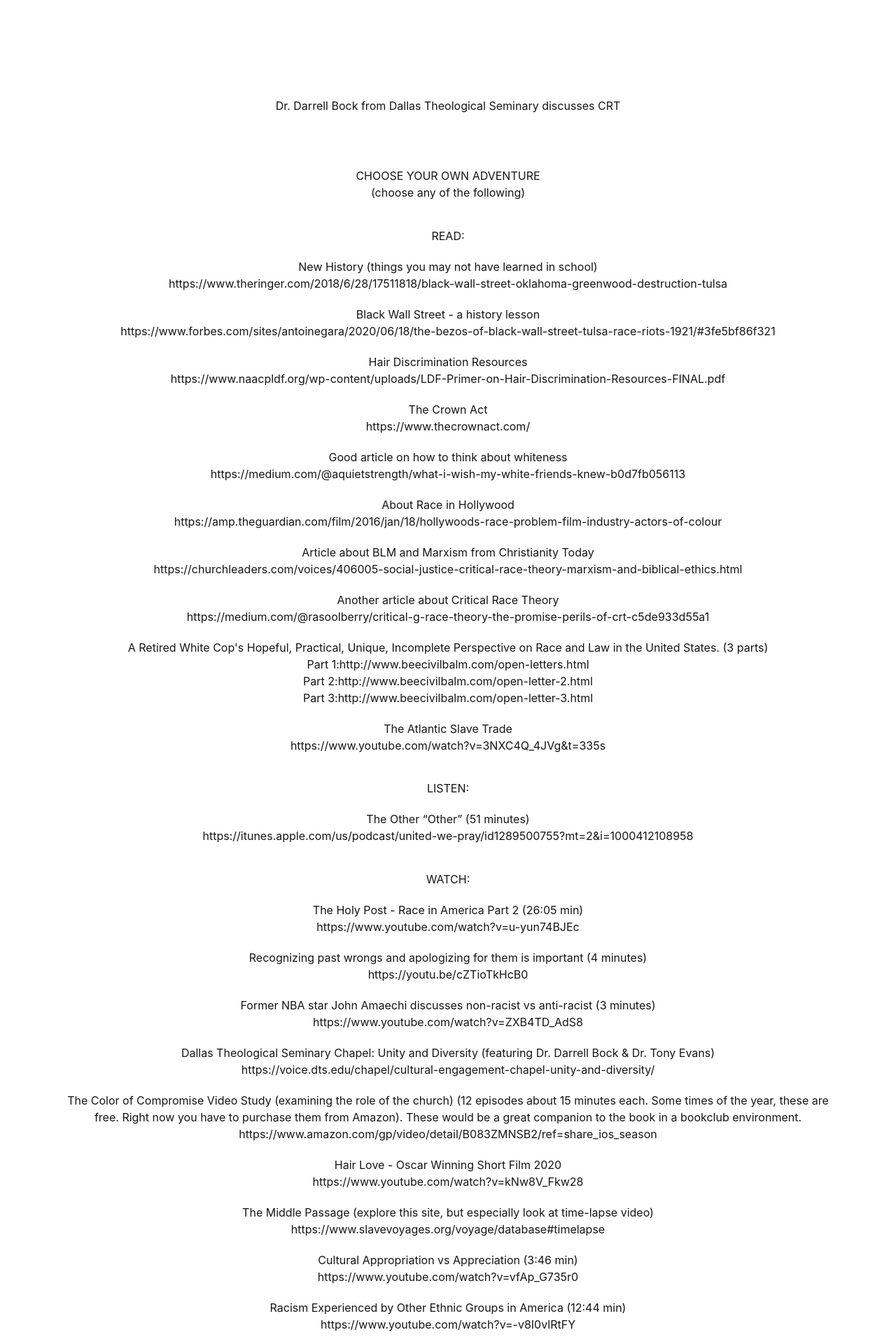
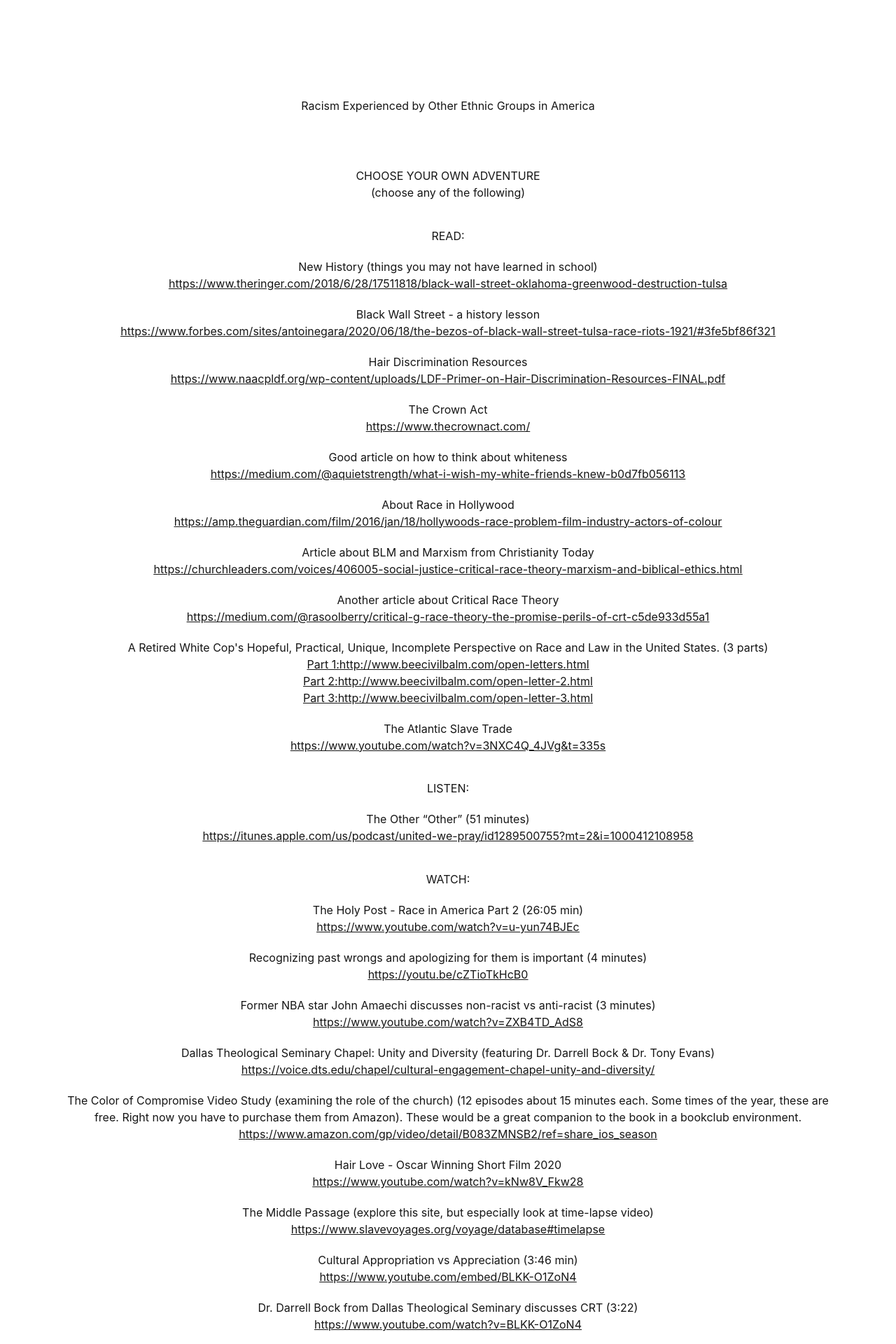
Before and after one commit to sd99park/Lets-Talk-Race-Website, a React (Create React App) app: page /Homework/Week4 in a window 1280 px wide. Shown: the part 2000-3920 px from the top of the page at 70% size. Built offline with nearby package versions, Linux system fonts and the light colour scheme; grey boxes are pictures that could not be loaded.

Commit message:
Change hws

```diff
--- a/src/components/Homework/HW Pages/HwPage.css
+++ b/src/components/Homework/HW Pages/HwPage.css
@@ -16,6 +16,7 @@
 .hw-obj-descr {
   text-align: center;
   margin: 0;
+  text-decoration: underline;
 }
 
 .hw-ltr-logo {
--- a/src/components/Homework/HW Pages/Week4.js
+++ b/src/components/Homework/HW Pages/Week4.js
@@ -48,15 +48,16 @@
         <iframe
           width="560"
           height="315"
-          src="https://www.youtube.com/embed/BLKK-O1ZoN4"
+          src="https://www.youtube.com/embed/-v8I0vlRtFY?si=Q9vBsNYyzApS60BG"
           title="YouTube video player"
           frameborder="0"
           allow="accelerometer; autoplay; clipboard-write; encrypted-media; gyroscope; picture-in-picture; web-share"
-          allowfullscreen="true"
+          referrerpolicy="strict-origin-when-cross-origin"
+          allowfullscreen
         ></iframe>
       </div>
       <p className="hw-video-desc">
-        Dr. Darrell Bock from Dallas Theological Seminary discusses CRT
+        Racism Experienced by Other Ethnic Groups in America
       </p>
 
       <h2 className="hw-sec-title">CHOOSE YOUR OWN ADVENTURE</h2>
@@ -369,25 +370,25 @@
         <p className="hw-obj-descr">
           <a
             onClick={() => {
-              window.open("https://www.youtube.com/watch?v=vfAp_G735r0");
+              window.open("https://www.youtube.com/embed/BLKK-O1ZoN4");
             }}
             href=""
           >
-            https://www.youtube.com/watch?v=vfAp_G735r0{" "}
+            https://www.youtube.com/embed/BLKK-O1ZoN4
           </a>
         </p>
 
         <p className="hw-obj-title">
-          Racism Experienced by Other Ethnic Groups in America (12:44 min)
+          Dr. Darrell Bock from Dallas Theological Seminary discusses CRT (3:22)
         </p>
         <p className="hw-obj-descr">
           <a
             onClick={() => {
-              window.open("https://www.youtube.com/watch?v=-v8I0vlRtFY");
+              window.open("https://www.youtube.com/watch?v=BLKK-O1ZoN4");
             }}
             href=""
           >
-            https://www.youtube.com/watch?v=-v8I0vlRtFY
+            https://www.youtube.com/watch?v=BLKK-O1ZoN4
           </a>
         </p>
       </div>
```
